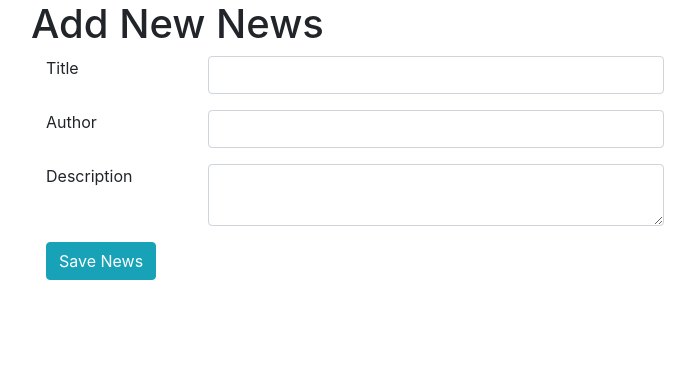
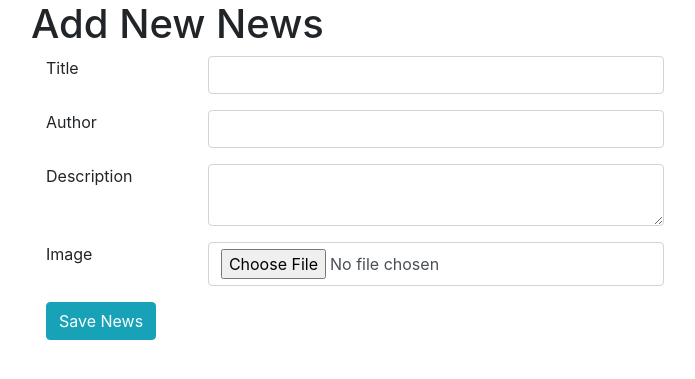
Before and after one commit to kodiary/ci, a CodeIgniter app: page /ci/index.php/admin/news/add in a window 1280 px wide. Shown: the part 56-435 px from the top of the page, without its empty margins (54-749 px from the left). Run offline with CodeIgniter, Linux system fonts and the light colour scheme; a user stored in the database is signed in.

Commit message:
file upload

```diff
--- a/application/models/News_model.php
+++ b/application/models/News_model.php
@@ -33,6 +33,20 @@ class News_model extends CI_Model
 		$arr['title'] = $this->input->post('title');
 		$arr['author'] = $this->input->post('author');
 		$arr['description'] = $this->input->post('description');
+		if(isset($_FILES['image']['name']))
+		{
+			$this->load->library('upload');
+			$config['upload_path'] = APPPATH.'../uploads/';
+			$config['allowed_types'] = 'gif|jpg|png';
+			$config['file_name'] = date('YmdHms').'_'.rand(1,999999);
+			$this->upload->initialize($config);
+			if($this->upload->do_upload('image'))
+			{
+				$uploaded = $this->upload->data();
+				$arr['image'] = $uploaded['file_name'];
+				//$arr['image'] =
+			}
+		}
 		$this->db->insert('news',$arr);
 	}
 	function update($id)
@@ -40,6 +54,20 @@ class News_model extends CI_Model
 		$arr['title'] = $this->input->post('title');
 		$arr['author'] = $this->input->post('author');
 		$arr['description'] = $this->input->post('description');
+		if(isset($_FILES['image']['name']))
+		{
+			$this->load->library('upload');
+			$config['upload_path'] = APPPATH.'../uploads/';
+			$config['allowed_types'] = 'gif|jpg|png';
+			$config['file_name'] = date('YmdHms').'_'.rand(1,999999);
+			$this->upload->initialize($config);
+			if($this->upload->do_upload('image'))
+			{
+				$uploaded = $this->upload->data();
+				$arr['image'] = $uploaded['file_name'];
+				//$arr['image'] =
+			}
+		}
 		$this->db->where(array('id'=>$id));
 		$this->db->update('news',$arr);
 	}
--- a/application/views/admin/news/add.php
+++ b/application/views/admin/news/add.php
@@ -2,7 +2,7 @@
 $this->load->view('admin/header');
 ?>
 <h1>Add New News</h1>
-<form action="<?php echo site_url('admin/news/save');?>" method="post">
+<form action="<?php echo site_url('admin/news/save');?>" method="post" enctype="multipart/form-data">
 	<div class="col-md-7">
 		<div class="form-group">
 			<div class="row">
@@ -31,6 +31,15 @@ $this->load->view('admin/header');
 				<div class="clearfix"></div>
 			</div>
 		</div>
+		<div class="form-group">
+			<div class="row">
+				<label class="col-md-3">Image</label>
+				<div class="col-md-9">
+					<input type="file" name="image" class="form-control">
+				</div>
+				<div class="clearfix"></div>
+			</div>
+		</div>
 		<input type="submit" name="submit" class="btn btn-info" value="Save News">
 	</div>
 	<div class="clearfix"></div>
```
Also changed, not shown: application/views/admin/news/edit.php (+12 -0 lines), uploads/20180408010431_977419.png (added), uploads/20180408010459_127719.png (added).
